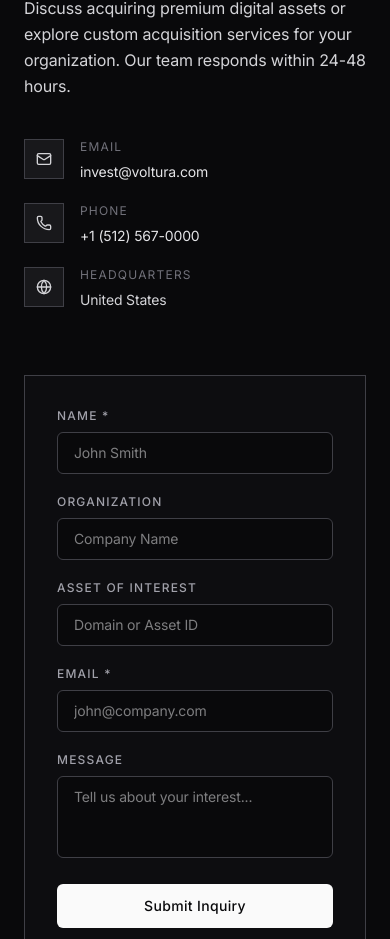
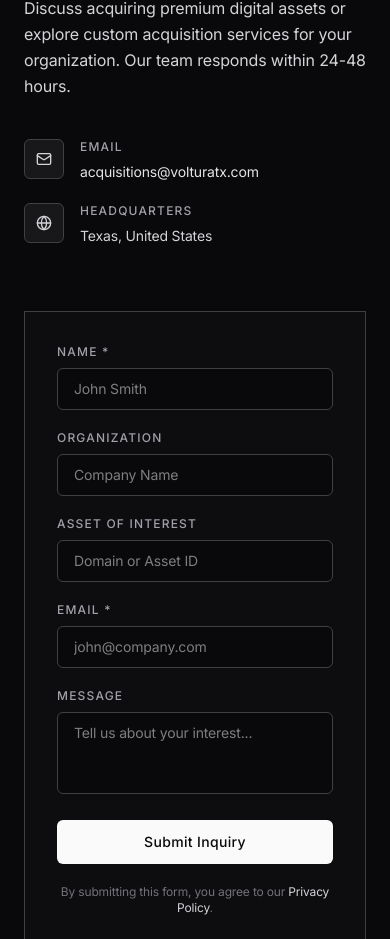
Before and after one commit to maestroatvoltura/volturatx, a Next.js app: page / in a window 390 px wide. Shown: the part 3977-4916 px from the top of the page. Built offline with nearby package versions, Linux system fonts and the light colour scheme.

Commit message:
Remove phone number from contact section, update styling

```diff
--- a/components/Contact.tsx
+++ b/components/Contact.tsx
@@ -55,49 +55,32 @@
 
             <div className="space-y-5">
               <div className="flex items-start gap-4">
-                <div className="w-10 h-10 bg-zinc-900 flex items-center justify-center flex-shrink-0 border border-zinc-800">
+                <div className="w-10 h-10 bg-zinc-900 flex items-center justify-center flex-shrink-0 border border-zinc-800 rounded-md">
                   <Mail size={16} className="text-zinc-400" />
                 </div>
                 <div>
-                  <span className="block text-xs text-zinc-600 tracking-widest uppercase mb-1">
+                  <span className="block text-xs text-zinc-500 tracking-widest uppercase mb-1 font-medium">
                     Email
                   </span>
                   <a
-                    href="mailto:invest@voltura.com"
-                    className="text-zinc-300 hover:text-zinc-100 transition-colors text-sm"
+                    href="mailto:acquisitions@volturatx.com"
+                    className="text-zinc-300 hover:text-white transition-colors text-sm"
                   >
-                    invest@voltura.com
+                    acquisitions@volturatx.com
                   </a>
                 </div>
               </div>
 
               <div className="flex items-start gap-4">
-                <div className="w-10 h-10 bg-zinc-900 flex items-center justify-center flex-shrink-0 border border-zinc-800">
-                  <Phone size={16} className="text-zinc-400" />
-                </div>
-                <div>
-                  <span className="block text-xs text-zinc-600 tracking-widest uppercase mb-1">
-                    Phone
-                  </span>
-                  <a
-                    href="tel:+15125670000"
-                    className="text-zinc-300 hover:text-zinc-100 transition-colors text-sm"
-                  >
-                    +1 (512) 567-0000
-                  </a>
-                </div>
-              </div>
-
-              <div className="flex items-start gap-4">
-                <div className="w-10 h-10 bg-zinc-900 flex items-center justify-center flex-shrink-0 border border-zinc-800">
+                <div className="w-10 h-10 bg-zinc-900 flex items-center justify-center flex-shrink-0 border border-zinc-800 rounded-md">
                   <Globe size={16} className="text-zinc-400" />
                 </div>
                 <div>
-                  <span className="block text-xs text-zinc-600 tracking-widest uppercase mb-1">
+                  <span className="block text-xs text-zinc-500 tracking-widest uppercase mb-1 font-medium">
                     Headquarters
                   </span>
                   <span className="text-zinc-400 text-sm">
-                    United States
+                    Texas, United States
                   </span>
                 </div>
               </div>
```
